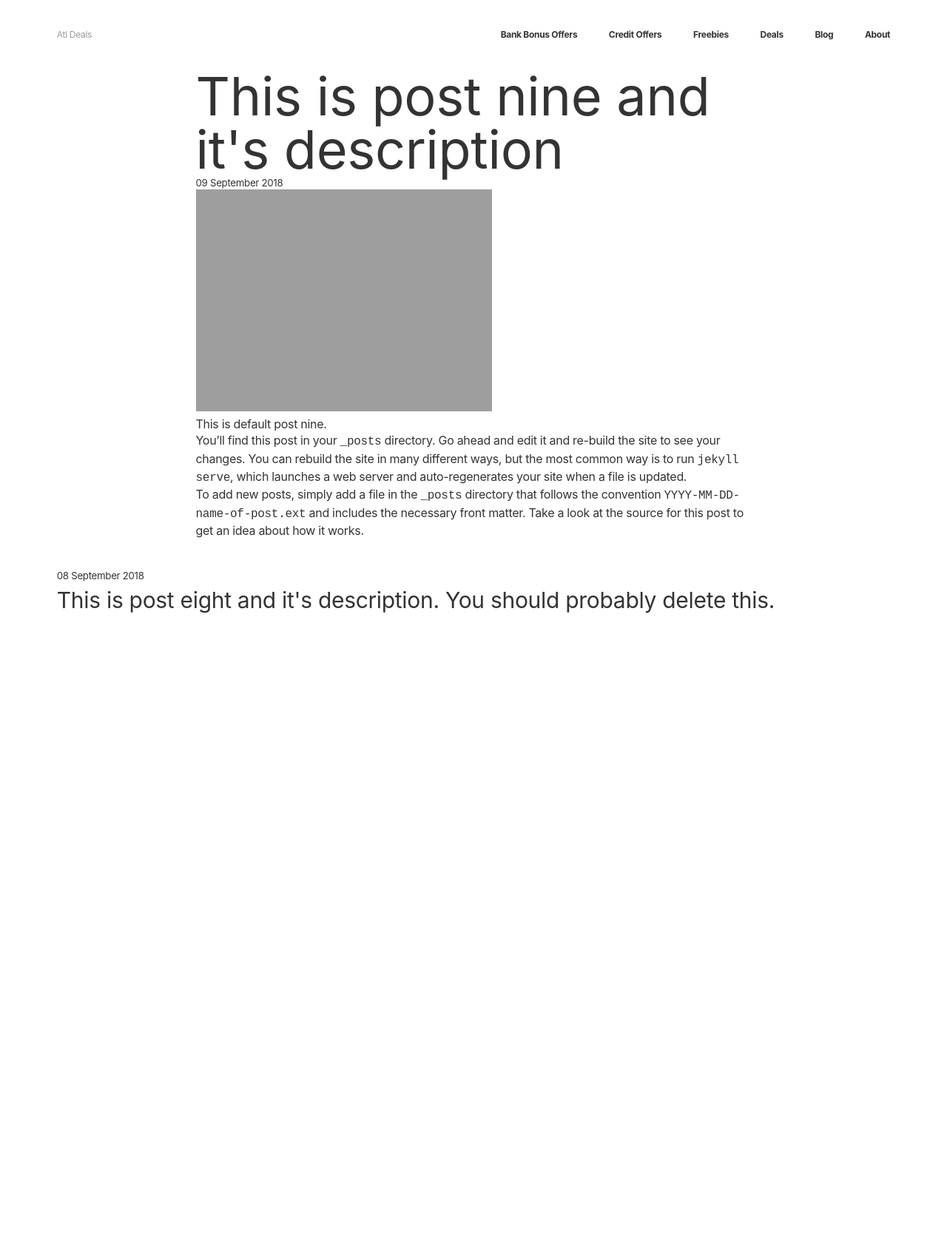
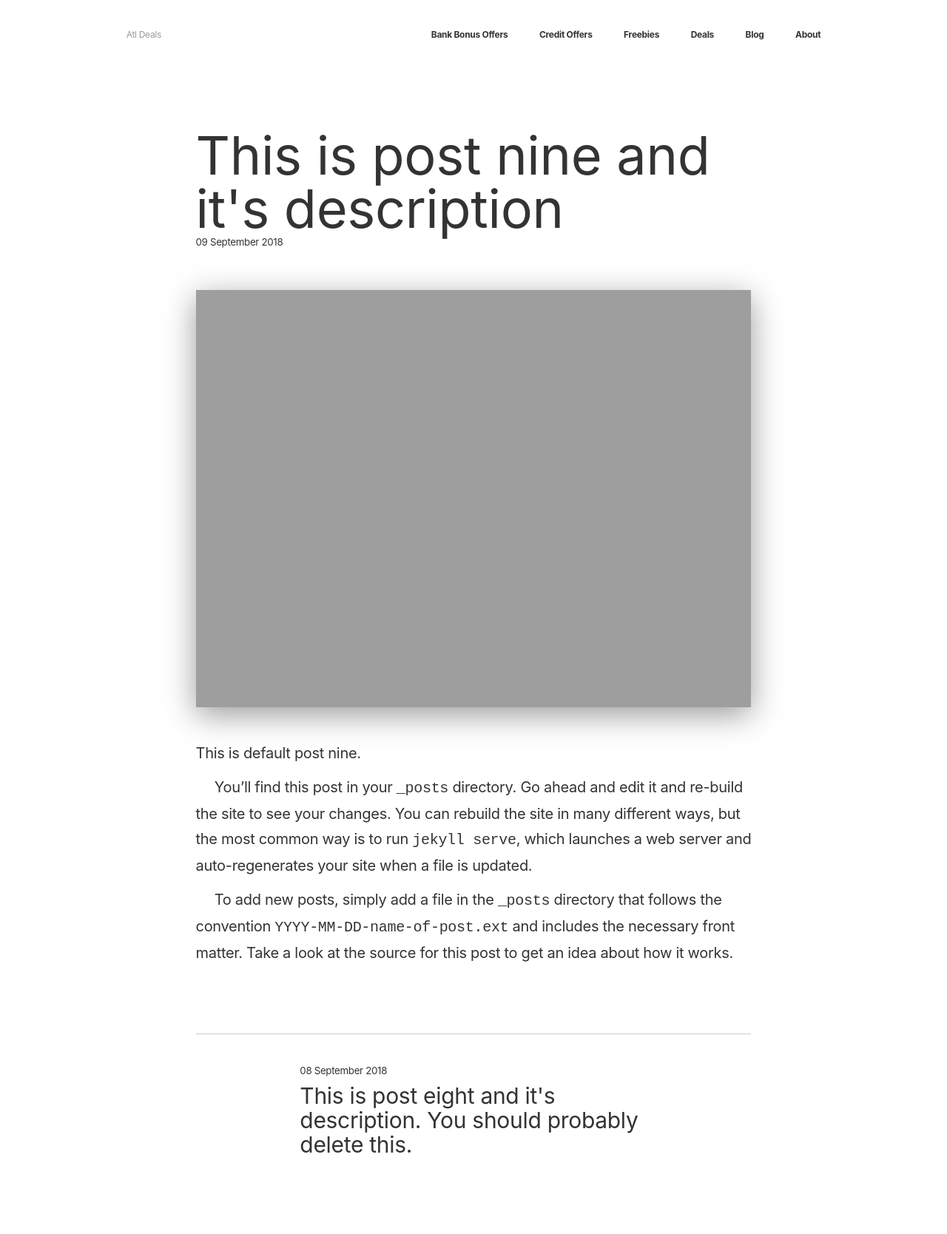
Before and after one commit to ohiosveryown/atldeals, a Jekyll site: the page built from _posts/2018-09-09-post-nine.markdown, in a window 1280 px wide. Shown: the whole page at 74% size. Built offline with Jekyll 4.4.1, drawn with Linux system fonts in a browser that asks for light colours; some web fonts are replaced; before the commit the page ends 900 px from its top, so only the background shows below that.

Commit message:
Added More Reqs

```diff
--- a/_sass/_navigation.scss
+++ b/_sass/_navigation.scss
@@ -14,8 +14,7 @@
     display: flex;
     flex-direction: row;
     margin: 0 auto;
-    width: 100%;
-    // width: grid-width(10);
+    width: grid-width(10);
   }
 }
 
--- a/css/main.scss
+++ b/css/main.scss
@@ -8,5 +8,10 @@
   "mq",
   "type",
   "util",
-  "navigation"
+  "navigation",
+  "home--intro",
+  "home--card",
+  "home--freebies",
+  "home--blog",
+  "post--main"
 ;
```
